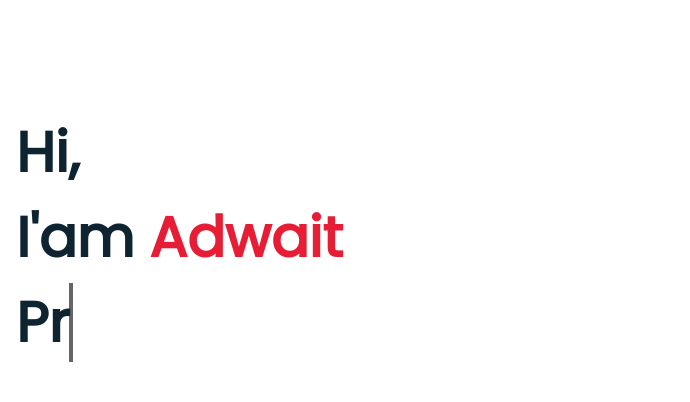
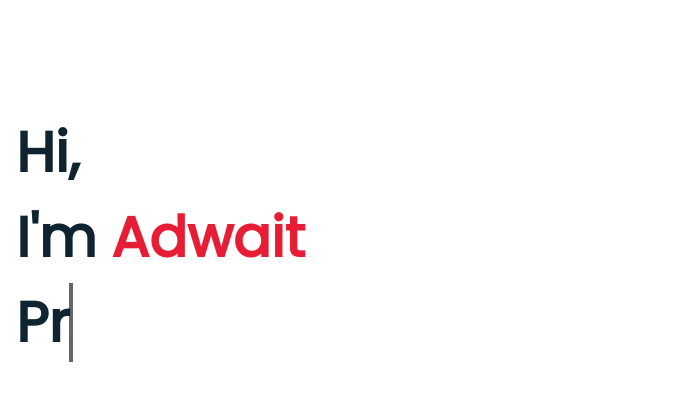
Before and after one commit to AdwaitMahadar/adwait.github.io, a plain HTML site: page index.html in a window 1280 px wide. Shown: the part 121-523 px from the top of the page, 0-690 px from the left. Drawn offline with nearby package versions, Linux system fonts and the light colour scheme.

Commit message:
Update index.html

```diff
--- a/index.html
+++ b/index.html
@@ -54,7 +54,7 @@
         <!-- === HOME === -->
         <section class="home bd-grid" id="home">
             <div class="home__data">
-                <h1 class="home__title">Hi, <br>I'am <span class="home__title-color">Adwait</span><br>
+                <h1 class="home__title">Hi, <br>I'm <span class="home__title-color">Adwait</span><br>
                     <span
                     class="txt-rotate"
                     data-period="1000"
```
